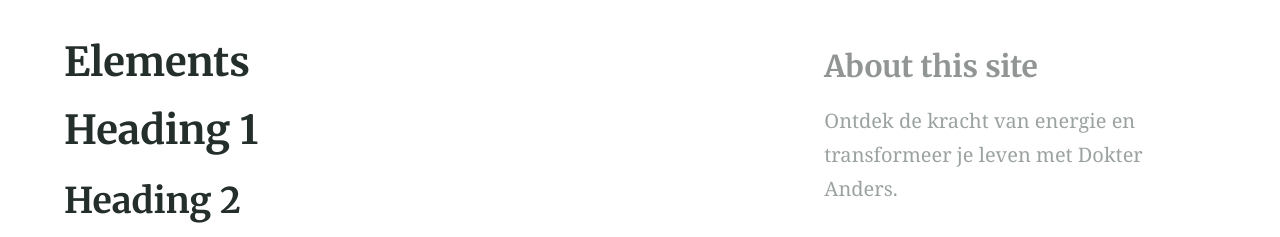
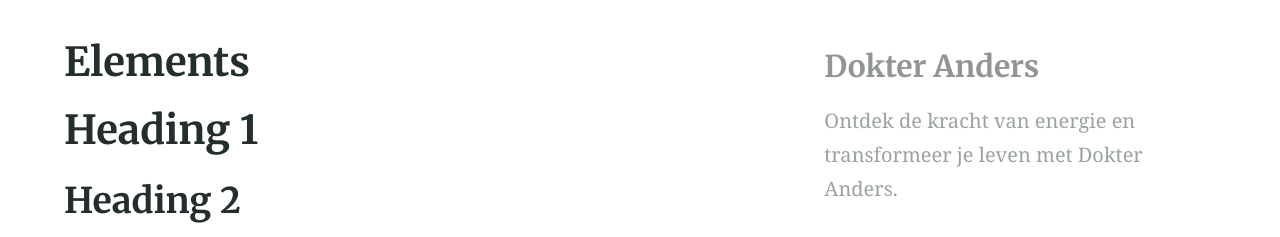
Before and after one commit to dokteranders/dokteranders.com, a Jekyll site: the page built from elements.md, in a window 1280 px wide. Shown: the part 424-661 px from the top of the page. Built offline with Jekyll 4.4.1, drawn with Linux system fonts in a browser that asks for light colours.

Commit message:
Update site-aside.html

```diff
--- a/_includes/site-aside.html
+++ b/_includes/site-aside.html
@@ -7,7 +7,7 @@
 
   {% elsif page.layout == "page" or page.layout == "home" or page.layout == "blog" %}
     <section class="section  section--description">
-      <h3>About this site</h3>
+      <h3>Dokter Anders</h3>
       <p>{{ site.description }}</p>
       {% include nav-social.html %}
     </section>
```
